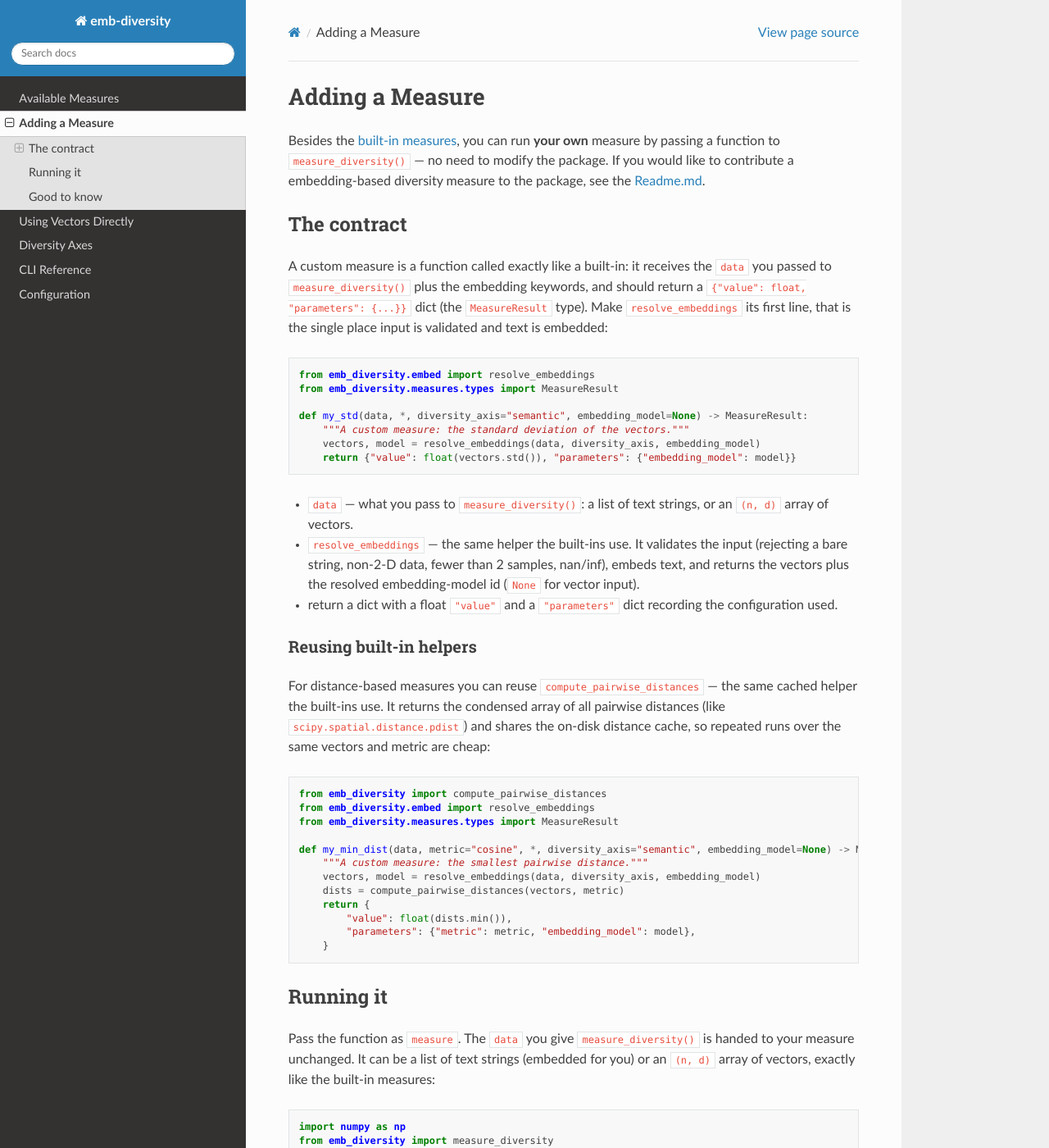
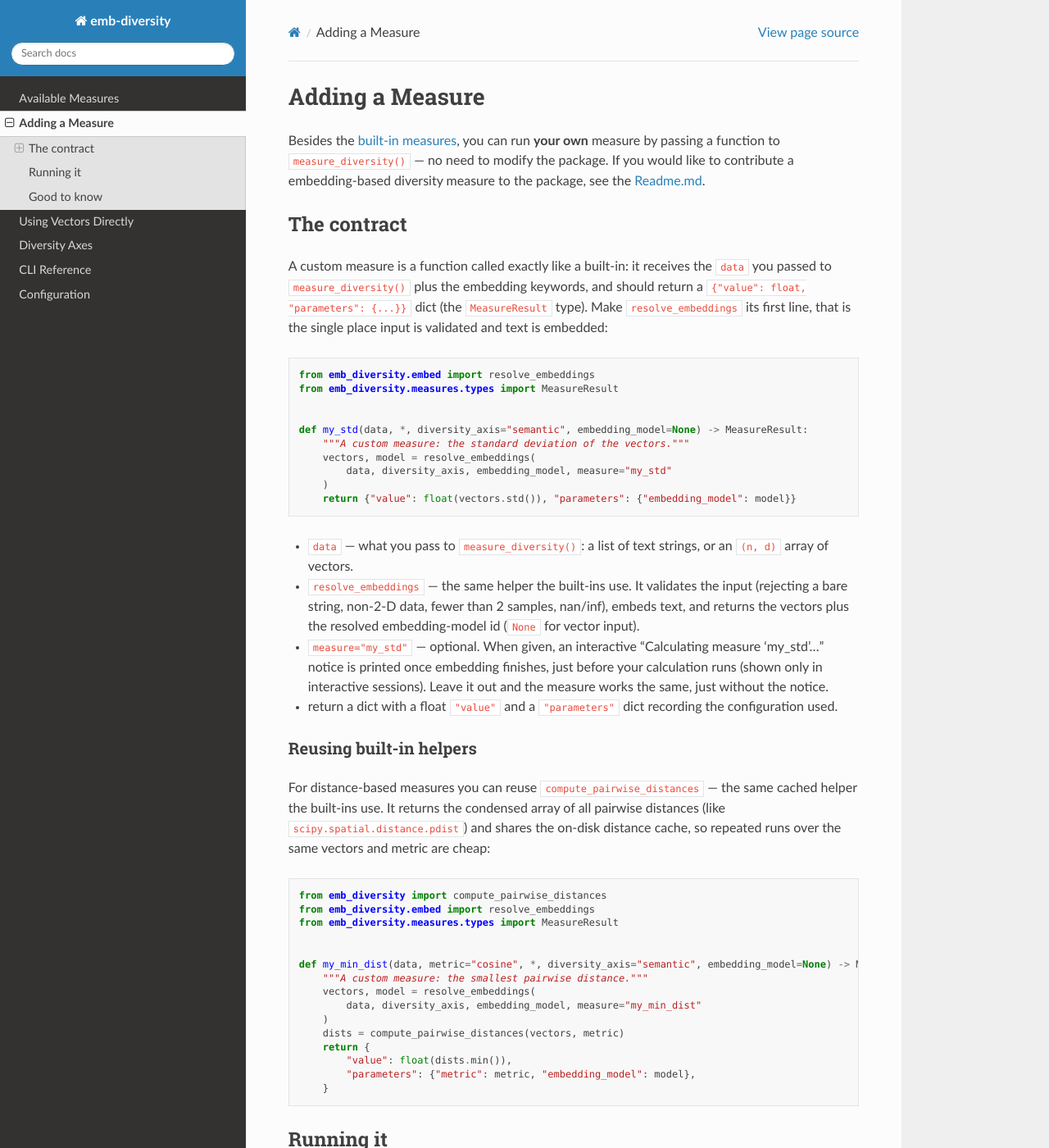
Before and after one commit to nlpsoc/emb-diversity, a Sphinx documentation site: the page built from docs/source/user-guide/adding-a-measure.md, in a window 1280 px wide and 1400 px high. Shown: the whole window at 82% size. Built offline with Sphinx 7.4.7 and the Read the Docs theme 3.1.0, drawn with Linux system fonts in a browser that asks for light colours; pages that are not in the unit, such as notebooks, are missing from menus.

Commit message:
docs: pass measure= in add-a-measure examples
Update the README "Adding New Measures" section and the add-a-measure
user guide so resolve_embeddings examples pass measure="<name>", and
explain that it triggers the interactive "Calculating measure …" notice
(optional for custom measures).

Co-Authored-By: Claude Opus 4.8 <noreply@anthropic.com>

````diff
--- a/docs/source/user-guide/adding-a-measure.md
+++ b/docs/source/user-guide/adding-a-measure.md
@@ -17,9 +17,12 @@ text is embedded:
 from emb_diversity.embed import resolve_embeddings
 from emb_diversity.measures.types import MeasureResult
 
+
 def my_std(data, *, diversity_axis="semantic", embedding_model=None) -> MeasureResult:
     """A custom measure: the standard deviation of the vectors."""
-    vectors, model = resolve_embeddings(data, diversity_axis, embedding_model)
+    vectors, model = resolve_embeddings(
+        data, diversity_axis, embedding_model, measure="my_std"
+    )
     return {"value": float(vectors.std()), "parameters": {"embedding_model": model}}
 ```
 
@@ -29,6 +32,10 @@ def my_std(data, *, diversity_axis="semantic", embedding_model=None) -> MeasureR
   (rejecting a bare string, non-2-D data, fewer than 2 samples, nan/inf), embeds
   text, and returns the vectors plus the resolved embedding-model id (`None` for
   vector input).
+- `measure="my_std"` — optional. When given, an interactive
+  "Calculating measure 'my_std'…" notice is printed once embedding finishes, just
+  before your calculation runs (shown only in interactive sessions). Leave it out
+  and the measure works the same, just without the notice.
 - return a dict with a float `"value"` and a `"parameters"` dict recording the
   configuration used.
 
@@ -44,9 +51,12 @@ from emb_diversity import compute_pairwise_distances
 from emb_diversity.embed import resolve_embeddings
 from emb_diversity.measures.types import MeasureResult
 
+
 def my_min_dist(data, metric="cosine", *, diversity_axis="semantic", embedding_model=None) -> MeasureResult:
     """A custom measure: the smallest pairwise distance."""
-    vectors, model = resolve_embeddings(data, diversity_axis, embedding_model)
+    vectors, model = resolve_embeddings(
+        data, diversity_axis, embedding_model, measure="my_min_dist"
+    )
     dists = compute_pairwise_distances(vectors, metric)
     return {
         "value": float(dists.min()),
````
Also changed, not shown: README.md (+8 -4 lines).
